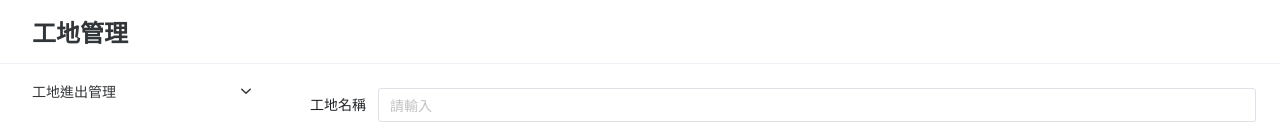
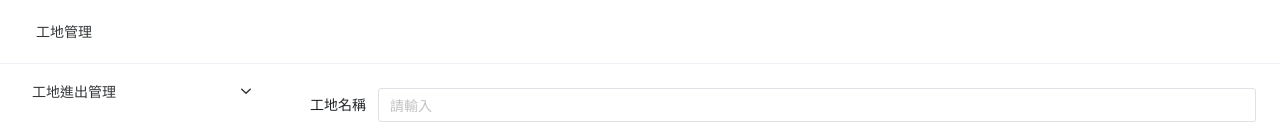
Before and after one commit to drsmile1001/enw-construction-site-management-portal, a Vue app: page /site-basic-info in a window 1280 px wide. Shown: the top 131 px of the page. Built offline with nearby package versions, Linux system fonts and the light colour scheme.

Commit message:
feat: 呈現麵包屑

```diff
--- a/src/components/DynamicForm.vue
+++ b/src/components/DynamicForm.vue
@@ -61,10 +61,8 @@ async function submit() {
 }
 
 async function reload() {
-  console.log("reload")
   formRef.value?.restoreValidation()
   formModel.value = await props.modelLoader()
-  console.log("reload!")
 }
 
 defineExpose({
--- a/src/layout/AppHeader.vue
+++ b/src/layout/AppHeader.vue
@@ -1,6 +1,13 @@
 <template>
   <NLayoutHeader class="h-16 px-8 py-4 flex items-center" bordered>
-    <h1 class="text-2xl font-bold">{{ controller.scopeName }}</h1>
+    <NBreadcrumb>
+      <NBreadcrumbItem
+        :clickable="false"
+        v-for="scope in controller.currentScopeName"
+        :key="scope"
+        >{{ scope }}</NBreadcrumbItem
+      >
+    </NBreadcrumb>
   </NLayoutHeader>
 </template>
 <script setup lang="ts">
--- a/src/layout/LayoutController.ts
+++ b/src/layout/LayoutController.ts
@@ -7,27 +7,36 @@ export const useLayoutController = defineStore("layout", () => {
   const currentRoute = useRoute()
   const currentScope = computed(
     () =>
-      [...currentRoute.matched].reverse().find((o) => o.meta.backToRoute)?.meta
-        .backToRoute ?? "MAIN"
+      [...currentRoute.matched].reverse().find((o) => !!o.meta.scope)?.meta
+        .scope?.backToRouteName ?? "MAIN"
   )
-  const currentScopeNameGetter = computed(
-    () =>
-      [...currentRoute.matched].reverse().find((o) => o.meta.getScopeName)?.meta
-        .getScopeName
+  const scopeNameMap = ref(new Map<string, string>([["MAIN", "工地管理"]]))
+  //TODO: 處理異動名稱後的問題
+
+  const currentScopes = computed(() =>
+    [...currentRoute.matched]
+      .filter((o) => !!o.meta.scope)
+      .map((o) => o.meta.scope)
   )
-  const scopeName = ref("工地管理")
 
-  watch(
-    currentScopeNameGetter,
-    async (getter) => {
-      if (getter) {
-        scopeName.value = await getter(currentRoute.params)
-      } else {
-        scopeName.value = "工地管理"
+  const currentScopeName = computed(() => {
+    const name = ["工地管理"]
+    let key = "MAIN"
+    for (const scope of currentScopes.value) {
+      if (!scope) break
+      key = `${key}:${scope.backToRouteName}:${scope.id}:${
+        currentRoute.params[scope.id]
+      }`
+      if (scopeNameMap.value.has(key)) name.push(scopeNameMap.value.get(key)!)
+      else {
+        scope.nameGetter(currentRoute.params).then((name) => {
+          scopeNameMap.value.set(key, `${scope.prefix} ${name}`)
+        })
+        break
       }
-    },
-    { immediate: true }
-  )
+    }
+    return name
+  })
 
   const scopedMenus = computed(() =>
     router.getRoutes().reduce((acc, route) => {
@@ -38,8 +47,8 @@ export const useLayoutController = defineStore("layout", () => {
       for (const matched of [...router.resolve(route.path).matched].reverse()) {
         mainGroup = mainGroup ?? matched.meta.mainGroup
         subGroup = subGroup ?? matched.meta.subGroup
-        if (matched.meta.backToRoute) {
-          scope = matched.meta.backToRoute as string
+        if (matched.meta.scope) {
+          scope = matched.meta.scope.backToRouteName
           break
         }
       }
@@ -117,6 +126,8 @@ export const useLayoutController = defineStore("layout", () => {
 
   return {
     currentMenu,
-    scopeName,
+    currentScopes,
+    scopeNameMap,
+    currentScopeName,
   }
 })
--- a/src/router/index.ts
+++ b/src/router/index.ts
@@ -1,6 +1,7 @@
 import type { FakeDetailViewProps } from "@/views/FakeDetailView.vue"
 import type { FakeTableViewProps } from "@/views/FakeTableView.vue"
 import { type RouteRecordRaw, createRouter, createWebHistory } from "vue-router"
+import { getVender } from "@/stores/VenderRepo"
 
 export const routeRecords: RouteRecordRaw[] = [
   {
@@ -64,9 +65,11 @@ export const routeRecords: RouteRecordRaw[] = [
           {
             path: ":deviceId",
             meta: {
-              backToRoute: "SiteDevices",
-              getScopeName: async (p) => {
-                return `${p.deviceId} 設備`
+              scope: {
+                id: "deviceId",
+                backToRouteName: "SiteDevices",
+                prefix: "設備",
+                nameGetter: async (params) => params.deviceId as string,
               },
             },
             children: [
@@ -124,9 +127,14 @@ export const routeRecords: RouteRecordRaw[] = [
           {
             path: ":vendorId",
             meta: {
-              backToRoute: "Vendors",
-              getScopeName: async (p) => {
-                return `${p.vendorId} 廠商`
+              scope: {
+                id: "vendorId",
+                backToRouteName: "Vendors",
+                prefix: "廠商",
+                nameGetter: async (params) => {
+                  const vender = await getVender(params.vendorId as string)
+                  return vender.name
+                },
               },
             },
             children: [
@@ -143,34 +151,7 @@ export const routeRecords: RouteRecordRaw[] = [
                 component: () => import("@/views/VenderBasicInfo.vue"),
                 props: true,
                 meta: {
-                  mainGroup: "公司資料",
                   title: "基本資料",
-                },
-              },
-              {
-                path: "remittances",
-                name: "SiteVendorRemittances",
-                component: () => import("@/views/FakeTableView.vue"),
-                props: () => ({
-                  actions: [{ label: "編輯", type: "modal" }],
-                  itemName: "匯款資料",
-                }),
-                meta: {
-                  mainGroup: "公司資料",
-                  title: "匯款資料",
-                },
-              },
-              {
-                path: "documents",
-                name: "SiteVendorDocuments",
-                component: () => import("@/views/FakeTableView.vue"),
-                props: () => ({
-                  actions: [{ label: "編輯", type: "modal" }],
-                  itemName: "文件",
-                }),
-                meta: {
-                  mainGroup: "公司資料",
-                  title: "作證文件",
                 },
               },
               {
@@ -205,9 +186,13 @@ export const routeRecords: RouteRecordRaw[] = [
                   {
                     path: ":employeeId",
                     meta: {
-                      backToRoute: "VendorEmployees",
-                      getScopeName: async (p) => {
-                        return `${p.vendorId} 廠商： ${p.employeeId} 員工`
+                      scope: {
+                        id: "employeeId",
+                        backToRouteName: "VendorEmployees",
+                        prefix: "員工",
+                        nameGetter: async (params) => {
+                          return params.employeeId as string
+                        },
                       },
                     },
                     children: [
--- a/src/stores/VenderRepo.ts
+++ b/src/stores/VenderRepo.ts
@@ -1,4 +1,5 @@
 export type Vender = {
+  id: string
   site_id: string
   tax_number: string
   name: string
@@ -11,6 +12,7 @@ const venders: Vender[] = Array.from(
   { length: 13 },
   (_, i) =>
     <Vender>{
+      id: i.toString(),
       site_id: "SIDE_ID",
       tax_number: `統一編號 ${i}`,
       name: `名稱 ${i}`,
@@ -32,15 +34,15 @@ export async function queryVenders(
   }
 }
 
-export async function getVender(tax_number: string) {
-  const index = venders.findIndex((item) => item.tax_number === tax_number)
+export async function getVender(id: string) {
+  const index = venders.findIndex((item) => item.id === id)
   if (index === -1) {
     throw new Error("Not found")
   }
   return venders[index]
 }
 
-export type CreateVenderCommand = Omit<Vender, "site_id">
+export type CreateVenderCommand = Omit<Vender, "site_id" | "id">
 
 export async function createVender(command: CreateVenderCommand) {
   const vender = <Vender>{
@@ -51,13 +53,10 @@ export async function createVender(command: CreateVenderCommand) {
   venders.push(vender)
 }
 
-export type UpdateVenderCommand = Omit<Vender, "site_id" | "tax_number">
+export type UpdateVenderCommand = Omit<Vender, "site_id" | "id">
 
-export async function updateVender(
-  tax_number: string,
-  command: UpdateVenderCommand
-) {
-  const index = venders.findIndex((item) => item.tax_number === tax_number)
+export async function updateVender(id: string, command: UpdateVenderCommand) {
+  const index = venders.findIndex((item) => item.id === id)
   if (index === -1) {
     throw new Error("Not found")
   }
@@ -67,8 +66,8 @@ export async function updateVender(
   }
 }
 
-export async function deleteVender(tax_number: string) {
-  const index = venders.findIndex((item) => item.tax_number === tax_number)
+export async function deleteVender(id: string) {
+  const index = venders.findIndex((item) => item.id === id)
   if (index === -1) {
     throw new Error("Not found")
   }
--- a/src/types/components.d.ts
+++ b/src/types/components.d.ts
@@ -11,6 +11,8 @@ declare module 'vue' {
     DynamicInput: typeof import('./../components/DynamicInput.vue')['default']
     FormModal: typeof import('./../components/FormModal.vue')['default']
     FormView: typeof import('./../components/FormView.vue')['default']
+    NBreadcrumb: typeof import('naive-ui')['NBreadcrumb']
+    NBreadcrumbItem: typeof import('naive-ui')['NBreadcrumbItem']
     NButton: typeof import('naive-ui')['NButton']
     NButtonGroup: typeof import('naive-ui')['NButtonGroup']
     NCard: typeof import('naive-ui')['NCard']
--- a/src/types/vue-router.d.ts
+++ b/src/types/vue-router.d.ts
@@ -6,8 +6,12 @@ declare module "vue-router" {
     title?: string
     mainGroup?: string
     subGroup?: string
-    backToRoute?: string
-    getScopeName?: (routeParams: RouteParams) => Promise<string>
+    scope?: {
+      id: string
+      backToRouteName: string
+      prefix: string
+      nameGetter: (routeParams: RouteParams) => Promise<string>
+    }
     roles?: Role[]
   }
 }
--- a/src/views/Venders.vue
+++ b/src/views/Venders.vue
@@ -9,7 +9,6 @@ import {
   type CreateVenderCommand,
   queryVenders,
   createVender,
-  updateVender,
   deleteVender,
   type UpdateVenderCommand,
 } from "@/stores/VenderRepo"
@@ -48,7 +47,7 @@ const tableViewSetting: TableViewProps<
       type: "nav",
       navToBuilder: (item) => ({
         name: "SiteVendorBasicInfo",
-        params: { vendorId: item.tax_number },
+        params: { vendorId: item.id },
       }),
       title: "詳細",
     },
@@ -85,7 +84,6 @@ const tableViewSetting: TableViewProps<
       },
     ],
     modelBuilder: async () => ({
-      site_id: "SITE_ID",
       tax_number: "",
       name: "",
       principal: "",
@@ -94,6 +92,6 @@ const tableViewSetting: TableViewProps<
     }),
     method: createVender,
   },
-  deleteMethod: (item) => deleteVender(item.tax_number),
+  deleteMethod: (item) => deleteVender(item.id),
 }
 </script>
```
